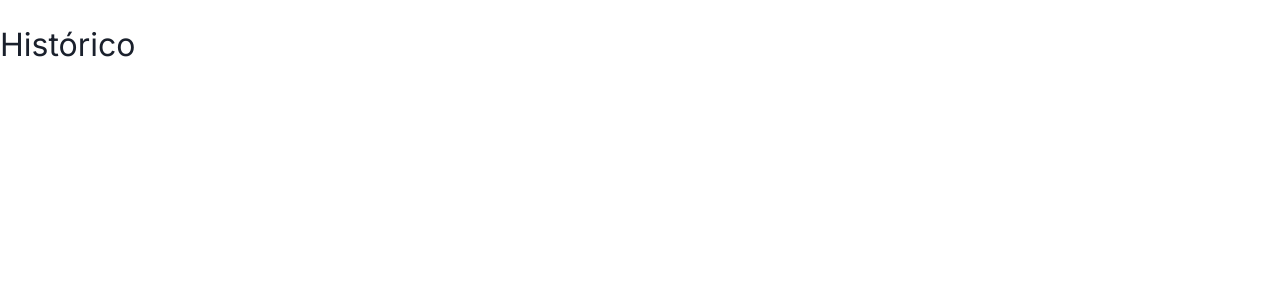
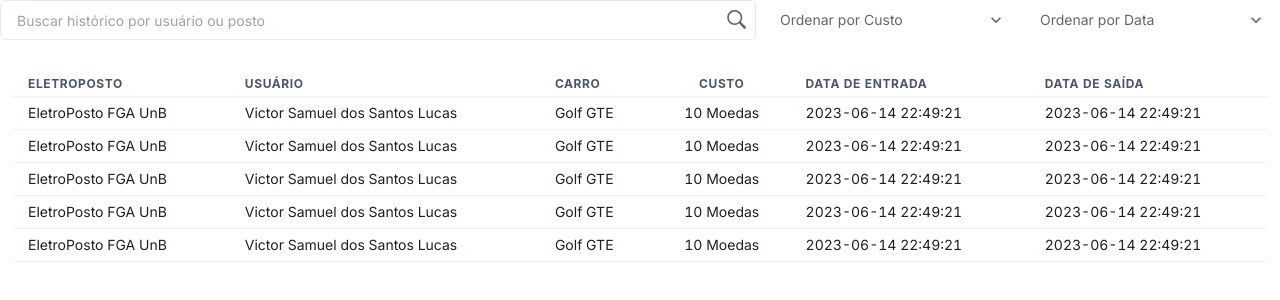
Before and after one commit to eletroposto-unb/e9o-admin-dashboard, a Next.js app: page /history in a window 1280 px wide. Shown: the top 300 px of the page. Built offline with nearby package versions, Linux system fonts and the light colour scheme; no server answers.

Commit message:
feat: adiciona página de histórico geral

```diff
--- a/pages/history/index.tsx
+++ b/pages/history/index.tsx
@@ -1,9 +1,197 @@
-function Historico() {
+import React, { useMemo, useEffect, useState } from "react";
+import {
+  Flex,
+  Input,
+  Select,
+  useTheme,
+  InputGroup,
+  InputRightElement,
+  TableContainer,
+  Table,
+  Thead,
+  Tr,
+  Th,
+  Tbody,
+  Td,
+  Text,
+  useToast,
+} from "@chakra-ui/react";
+import { useRouter } from "next/router";
+import { GoSearch } from "react-icons/go";
+import { FaRegFrownOpen } from "react-icons/fa";
+import { Stations } from "@/dto/station.dto";
+
+const mockHistory = [
+  {
+    Eletroposto: "EletroPosto FGA UnB",
+    Usuário: "Victor Samuel dos Santos Lucas",
+    Carro: "Golf GTE",
+    Custo: 10,
+    Data_de_Entrada: "2023-06-14 22:49:21",
+    Data_de_Saída: "2023-06-14 22:49:21",
+  },
+  {
+    Eletroposto: "EletroPosto FGA UnB",
+    Usuário: "Victor Samuel dos Santos Lucas",
+    Carro: "Golf GTE",
+    Custo: 10,
+    Data_de_Entrada: "2023-06-14 22:49:21",
+    Data_de_Saída: "2023-06-14 22:49:21",
+  },
+  {
+    Eletroposto: "EletroPosto FGA UnB",
+    Usuário: "Victor Samuel dos Santos Lucas",
+    Carro: "Golf GTE",
+    Custo: 10,
+    Data_de_Entrada: "2023-06-14 22:49:21",
+    Data_de_Saída: "2023-06-14 22:49:21",
+  },
+  {
+    Eletroposto: "EletroPosto FGA UnB",
+    Usuário: "Victor Samuel dos Santos Lucas",
+    Carro: "Golf GTE",
+    Custo: 10,
+    Data_de_Entrada: "2023-06-14 22:49:21",
+    Data_de_Saída: "2023-06-14 22:49:21",
+  },
+  {
+    Eletroposto: "EletroPosto FGA UnB",
+    Usuário: "Victor Samuel dos Santos Lucas",
+    Carro: "Golf GTE",
+    Custo: 10,
+    Data_de_Entrada: "2023-06-14 22:49:21",
+    Data_de_Saída: "2023-06-14 22:49:21",
+  },
+];
+
+const THeadData = [
+  "Eletroposto",
+  "Usuário",
+  "Carro",
+  "Custo",
+  "Data de Entrada",
+  "Data de Saída",
+];
+let tempStations: Stations[] = [];
+
+function History() {
+  const theme = useTheme();
+  const toast = useToast();
+
+  const NoStationsComponent = (): JSX.Element => {
+    return (
+      <Flex
+        width={"100%"}
+        justifyContent={"center"}
+        flexDirection={"column"}
+        alignItems={"center"}
+        padding={"5% 0%"}
+      >
+        <FaRegFrownOpen size={65} color={`${theme.colors.primary.main}`} />
+        <Text fontSize={24}>Nenhum registro de uso encontrado!</Text>
+        <Text fontSize={14}>Cadastre o primeiro posto agora mesmo.</Text>
+      </Flex>
+    );
+  };
+
   return (
-    <div>
-      <h1>Histórico</h1>
-    </div>
+    <Flex w="100%" h="80vh" flexDir="column">
+      <Flex flexDirection={"row"}>
+        <InputGroup
+          width={"60%"}
+          mr={"1"}
+          size={"md"}
+          borderRadius={"5"}
+          borderWidth={0}
+          backgroundColor={`${theme.colors.white.main}`}
+        >
+          <InputRightElement className="InputLeft" pointerEvents="none">
+            <GoSearch size={20} color={`${theme.colors.lightBlack.main}`} />
+          </InputRightElement>
+          <Input
+            placeholder="Buscar histórico por usuário ou posto"
+            color={`${theme.colors.lightBlack.main}`}
+            onChange={(e) => console.log(e.target.value)}
+            fontSize={14}
+          />
+        </InputGroup>
+        <Select
+          placeholder="Ordenar por Custo"
+          borderRadius={"5"}
+          width={"20%"}
+          size={"md"}
+          ml={"1"}
+          mr={"1"}
+          borderWidth={0}
+          backgroundColor={`${theme.colors.white.main}`}
+          color={`${theme.colors.lightBlack.main}`}
+          onChange={(e) => console.log(e.target.value)}
+          fontSize={14}
+        >
+          <option value="Mais Caro">Mais Caro</option>
+          <option value="Mais Barato">Mais Barato</option>
+        </Select>
+        <Select
+          placeholder="Ordenar por Data"
+          borderRadius={"5"}
+          size={"md"}
+          width={"20%"}
+          ml={"1"}
+          mr={"1"}
+          borderWidth={0}
+          backgroundColor={`${theme.colors.white.main}`}
+          color={`${theme.colors.lightBlack.main}`}
+          fontSize={14}
+          onChange={(e) => console.log(e.target.value)}
+        >
+          <option value="Mais Recente">Mais Recente</option>
+          <option value="Mais Antigo">Mais Antigo</option>
+        </Select>
+      </Flex>
+      <Flex width={"100%"} marginTop={3}>
+        {mockHistory?.length >= 1 ? (
+          <TableContainer
+            width={"100%"}
+            paddingY={5}
+            paddingX={3}
+            borderRadius={10}
+            backgroundColor={`${theme.colors.white.main}`}
+          >
+            <Table size="sm">
+              <Thead>
+                {THeadData.map((name, index) => {
+                  return (
+                    <Th
+                      key={index}
+                      textAlign={name === "Custo" ? "center" : "left"}
+                    >
+                      {name}
+                    </Th>
+                  );
+                })}
+              </Thead>
+              <Tbody>
+                {mockHistory.map((history, index) => {
+                  return (
+                    <Tr key={`${index}-${history?.Usuário}`}>
+                      <Td>{history.Eletroposto}</Td>
+                      <Td>{history.Usuário}</Td>
+                      <Td>{history.Carro}</Td>
+                      <Td textAlign={"center"}>{history.Custo} Moedas</Td>
+                      <Td>{history.Data_de_Entrada}</Td>
+                      <Td>{history.Data_de_Saída}</Td>
+                    </Tr>
+                  );
+                })}
+              </Tbody>
+            </Table>
+          </TableContainer>
+        ) : (
+          <NoStationsComponent />
+        )}
+      </Flex>
+    </Flex>
   );
 }
 
-export default Historico;
+export default History;
--- a/services/config/api.tsx
+++ b/services/config/api.tsx
@@ -8,7 +8,7 @@ function getTokenFromLocalStorage() {
 }
 
 const api = axios.create({
-  baseURL: "https://api.eletrogama.online",
+  baseURL: "http://192.168.1.5:8080",
   timeout: 5000,
   withCredentials: true,
   headers: {
```
Also changed, not shown: pages/users/index.tsx (+266 -53 lines).
